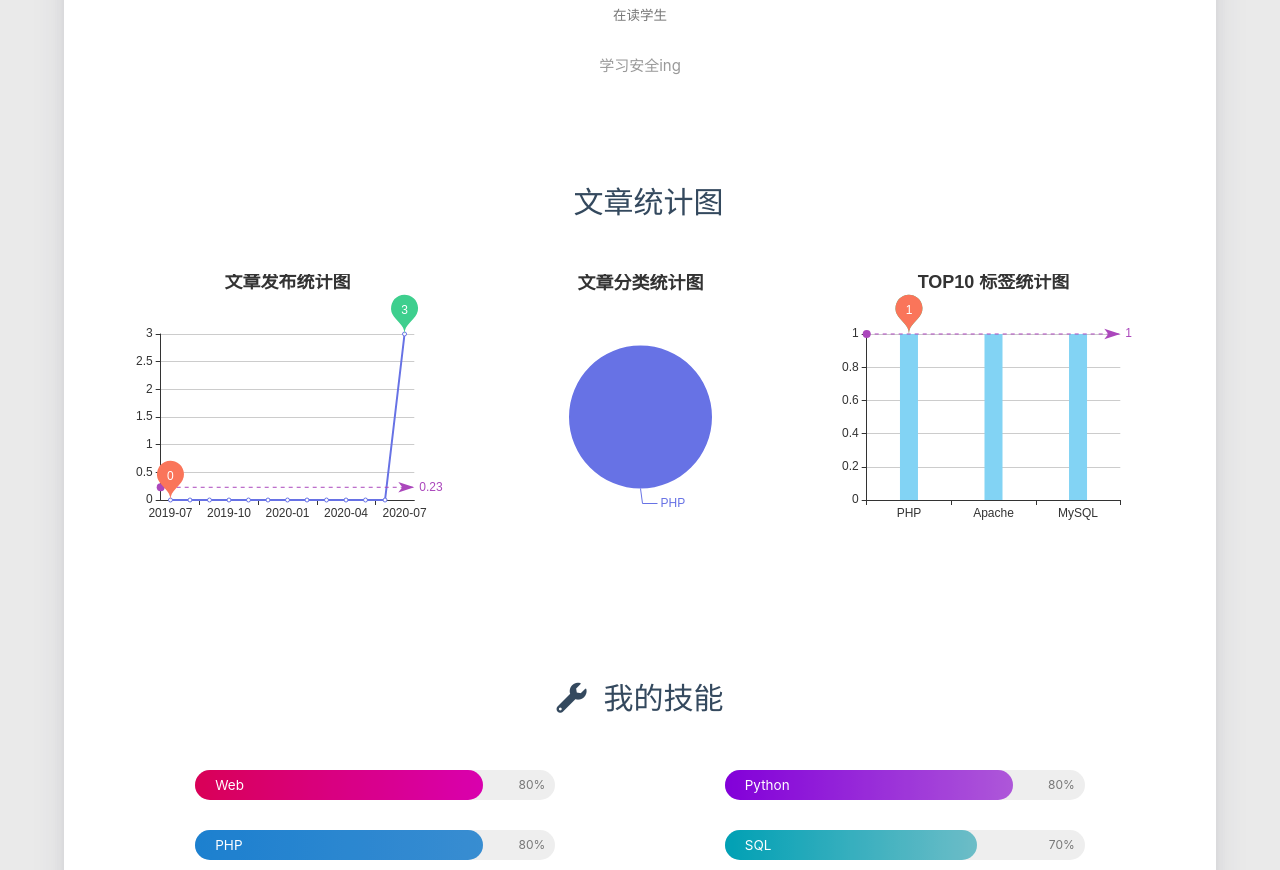
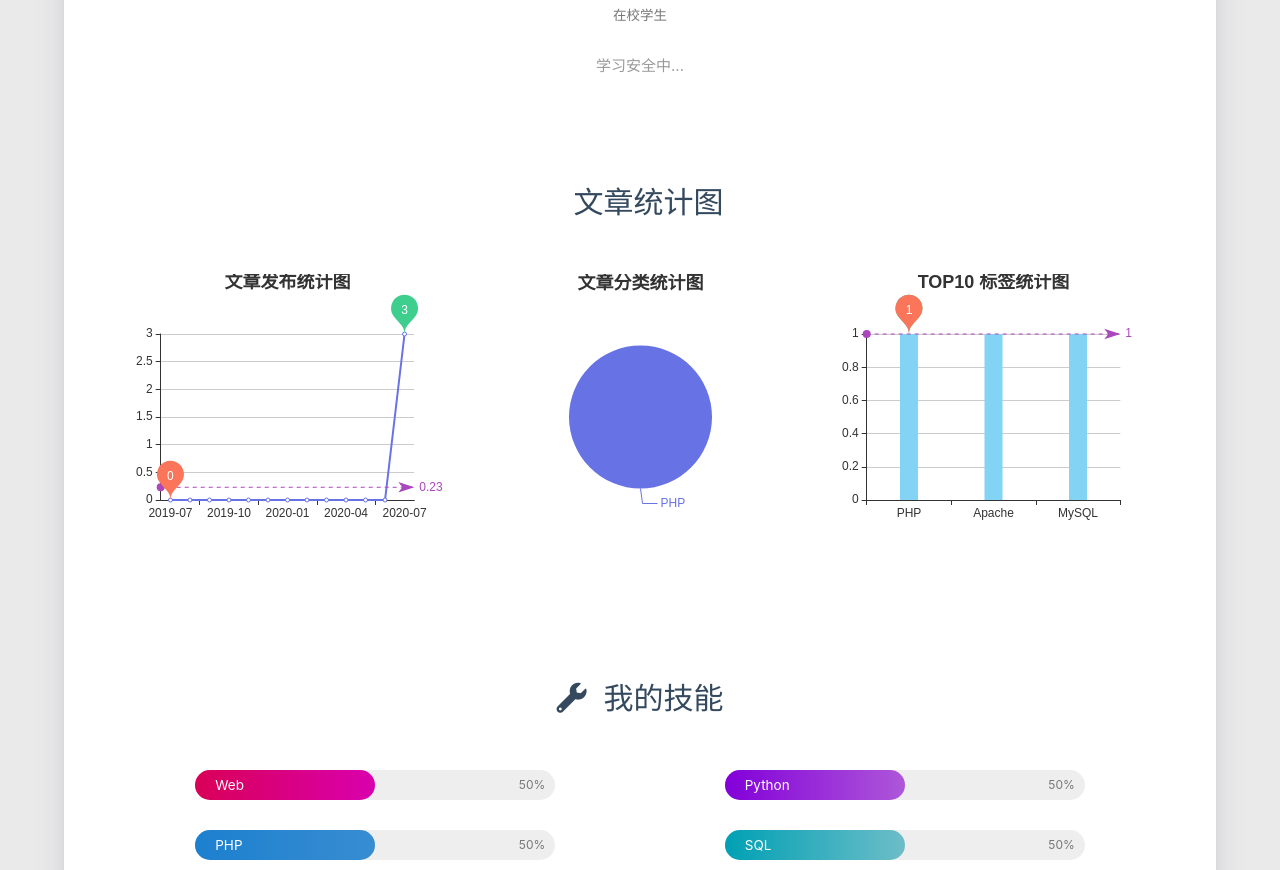
Before and after one commit to kirinowang/wangrui.github.io, a plain HTML site: page about/index.html in a window 1280 px wide. Shown: the part 962-1832 px from the top of the page. Drawn offline with nearby package versions, Linux system fonts and the light colour scheme; some packages are replaced by stand-ins of ours; a script that the page names is missing; some icons are missing.

Commit message:
Site updated: 2020-07-23 16:07:39

```diff
--- a/about/index.html
+++ b/about/index.html
@@ -29,8 +29,8 @@
 
     <script src="/libs/jquery/jquery.min.js"></script>
 
-<meta name="generator" content="Hexo 4.2.1"><link rel="alternate" href="/atom.xml" title="Drayft" type="application/atom+xml">
-<link rel="stylesheet" href="/css/prism-tomorrow.css" type="text/css"></head>
+<meta name="generator" content="Hexo 4.2.1"><link rel="stylesheet" href="/css/prism-tomorrow.css" type="text/css"><link rel="alternate" href="/atom.xml" title="Drayft" type="application/atom+xml">
+</head>
 
 
 <body>
@@ -218,7 +218,7 @@
                 <script src="https://cdn.jsdelivr.net/npm/typed.js@2.0.11"></script>
                 <script>
                     var typed = new Typed("#subtitle", {
-                        strings: ['','教练，我也想打CTF'],
+                        strings: ['教练，我也想打CTF','这道题太难了，我不会做'],
                         startDelay: 300,
                         typeSpeed: 120,
                         loop: true,
@@ -316,7 +316,7 @@
 
                                 </div>
                                 <div class="title">Draytf</div>
-                                <div class="career">在读学生</div>
+                                <div class="career">在校学生</div>
                                 <div class="social-link hide-on-large-only" data-aos="zoom-in-left">
 
     <a href="https://github.com/" class="tooltipped" target="_blank" data-tooltip="访问我的GitHub" data-position="top" data-delay="50">
@@ -392,7 +392,7 @@
                     </div>
                 </div>
 
-                <div class="introduction center-align" data-aos="fade-up">学习安全ing</div>
+                <div class="introduction center-align" data-aos="fade-up">学习安全中...</div>
 
                 <style type="text/css">
     #posts-chart,
@@ -577,10 +577,10 @@
         <div class="col s12 m6 l6" data-aos="fade-up">
             <div class="skillbar">
                 <div class="skillbar-title"
-                     style="background: linear-gradient(to right, #FF0066 0%, #FF00CC 100%); width: 80%">
+                     style="background: linear-gradient(to right, #FF0066 0%, #FF00CC 100%); width: 50%">
                     <span>Web</span>
                 </div>
-                <div class="skill-bar-percent">80%</div>
+                <div class="skill-bar-percent">50%</div>
             </div>
         </div>
 
@@ -588,10 +588,10 @@
         <div class="col s12 m6 l6" data-aos="fade-up">
             <div class="skillbar">
                 <div class="skillbar-title"
-                     style="background: linear-gradient(to right, #9900FF 0%, #CC66FF 100%); width: 80%">
+                     style="background: linear-gradient(to right, #9900FF 0%, #CC66FF 100%); width: 50%">
                     <span>Python</span>
                 </div>
-                <div class="skill-bar-percent">80%</div>
+                <div class="skill-bar-percent">50%</div>
             </div>
         </div>
 
@@ -599,10 +599,10 @@
         <div class="col s12 m6 l6" data-aos="fade-up">
             <div class="skillbar">
                 <div class="skillbar-title"
-                     style="background: linear-gradient(to right, #2196F3 0%, #42A5F5 100%); width: 80%">
+                     style="background: linear-gradient(to right, #2196F3 0%, #42A5F5 100%); width: 50%">
                     <span>PHP</span>
                 </div>
-                <div class="skill-bar-percent">80%</div>
+                <div class="skill-bar-percent">50%</div>
             </div>
         </div>
 
@@ -610,10 +610,10 @@
         <div class="col s12 m6 l6" data-aos="fade-up">
             <div class="skillbar">
                 <div class="skillbar-title"
-                     style="background: linear-gradient(to right, #00BCD4 0%, #80DEEA 100%); width: 70%">
+                     style="background: linear-gradient(to right, #00BCD4 0%, #80DEEA 100%); width: 50%">
                     <span>SQL</span>
                 </div>
-                <div class="skill-bar-percent">70%</div>
+                <div class="skill-bar-percent">50%</div>
             </div>
         </div>
 
```
Also changed, not shown: 2020/07/21/article-title/index.html (+2 -2 lines), 2020/07/21/hello-world/index.html (+2 -2 lines), 2020/07/21/php-apache-mysql-huan-jing-pei-zhi/index.html (+2 -2 lines), 404.html (+2 -2 lines), archives/2020/07/index.html (+3 -3 lines), archives/2020/index.html (+3 -3 lines), archives/index.html (+3 -3 lines), categories/PHP/index.html (+3 -3 lines), categories/index.html (+2 -2 lines), contact/index.html (+3 -3 lines), friends/index.html (+3 -3 lines), index.html (+5 -5 lines), tags/Apache/index.html (+3 -3 lines), tags/MySQL/index.html (+3 -3 lines), 3 more files.
